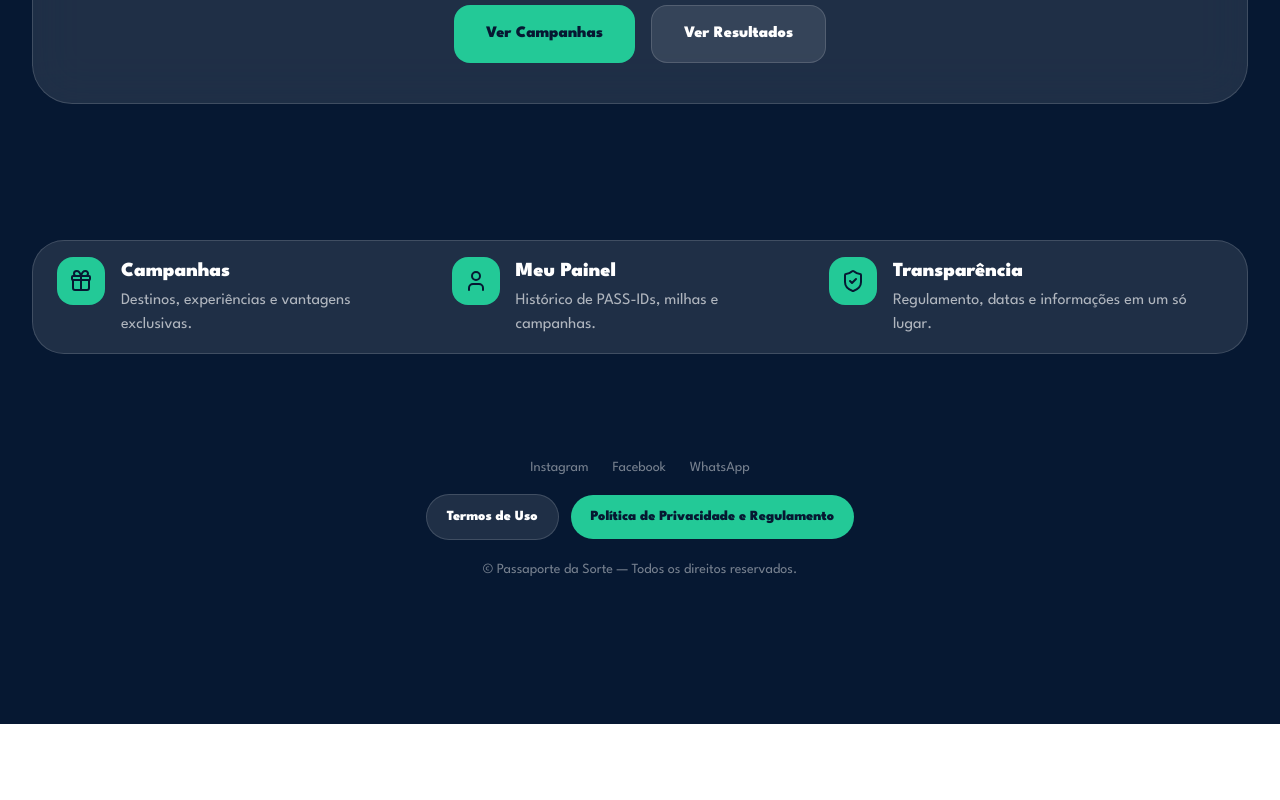
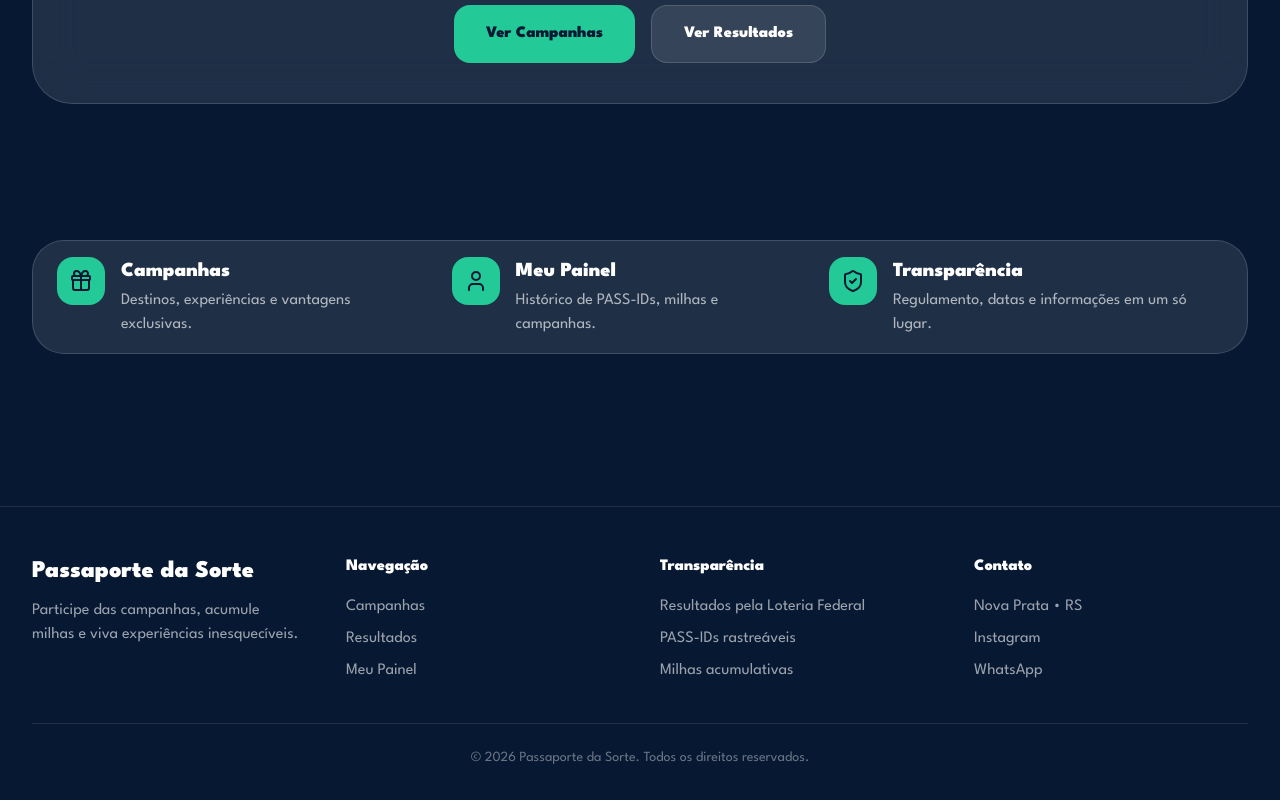
Before and after one commit to Passaportedasorte/passaporte-da-sorte, a Next.js app: page / in a window 1280 px wide. Shown: the part 2744-3544 px from the top of the page. Before the commit the page ends 3468 px from the top, so only its background shows below. Built offline with nearby package versions, Linux system fonts and the light colour scheme; no server answers; the database is empty.

Commit message:
Adiciona rodape institucional

```diff
--- a/app/page.tsx
+++ b/app/page.tsx
@@ -979,51 +979,65 @@ async function salvarMeusDados() {
           </div>
         </section>
 
-        <footer className="max-w-7xl mx-auto px-5 md:px-8 py-12 text-center text-white/45 text-sm">
-          <div className="flex flex-wrap items-center justify-center gap-6 mb-4">
-            <a
-              href="https://instagram.com/passaporte.dasorte"
-              target="_blank"
-              className="hover:text-white transition"
-            >
-              Instagram
-            </a>
+        <footer className="border-t border-white/10 mt-24">
+  <div className="max-w-7xl mx-auto px-5 md:px-8 py-12">
 
-            <a
-              href="https://facebook.com"
-              target="_blank"
-              className="hover:text-white transition"
-            >
-              Facebook
-            </a>
+    <div className="grid md:grid-cols-4 gap-10">
 
-            <a
-              href="https://wa.me/5554999304474?text=Olá,%20vim%20pelo%20Passaporte%20da%20Sorte!"
-              target="_blank"
-              className="hover:text-white transition"
-            >
-              WhatsApp
-            </a>
-          </div>
+      <div>
+        <h3 className="text-2xl font-black">
+          Passaporte da Sorte
+        </h3>
 
-          <div className="flex flex-wrap items-center justify-center gap-3 mb-5">
-            <a
-              href="/termos"
-              className="rounded-full bg-white/10 border border-white/15 px-5 py-3 text-sm font-black text-white hover:bg-white/15 transition"
-            >
-              Termos de Uso
-            </a>
+        <p className="text-white/60 mt-3">
+          Participe das campanhas, acumule milhas e viva experiências inesquecíveis.
+        </p>
+      </div>
 
-            <a
-              href="/regulamento"
-              className="rounded-full bg-[#23C997] px-5 py-3 text-sm font-black text-[#061832] hover:scale-105 transition"
-            >
-              Política de Privacidade e Regulamento
-            </a>
-          </div>
+      <div>
+        <h4 className="font-black mb-4">
+          Navegação
+        </h4>
 
-          <p>© Passaporte da Sorte — Todos os direitos reservados.</p>
-        </footer>
+        <div className="flex flex-col gap-2 text-white/60">
+          <a href="/campanhas">Campanhas</a>
+          <a href="/resultados">Resultados</a>
+          <a href="/painel">Meu Painel</a>
+        </div>
+      </div>
+
+      <div>
+        <h4 className="font-black mb-4">
+          Transparência
+        </h4>
+
+        <div className="flex flex-col gap-2 text-white/60">
+          <span>Resultados pela Loteria Federal</span>
+          <span>PASS-IDs rastreáveis</span>
+          <span>Milhas acumulativas</span>
+        </div>
+      </div>
+
+      <div>
+        <h4 className="font-black mb-4">
+          Contato
+        </h4>
+
+        <div className="flex flex-col gap-2 text-white/60">
+          <span>Nova Prata • RS</span>
+          <span>Instagram</span>
+          <span>WhatsApp</span>
+        </div>
+      </div>
+
+    </div>
+
+    <div className="border-t border-white/10 mt-10 pt-6 text-center text-white/40 text-sm">
+      © {new Date().getFullYear()} Passaporte da Sorte. Todos os direitos reservados.
+    </div>
+
+  </div>
+</footer>
       </div>
 
       {loginAberto && (
```
